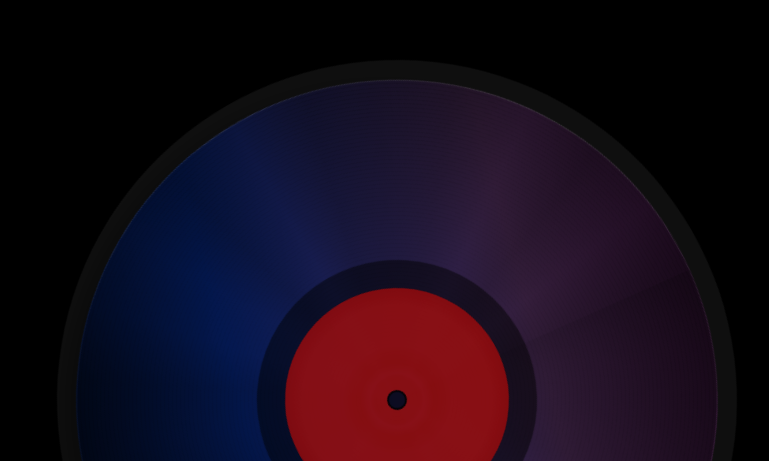
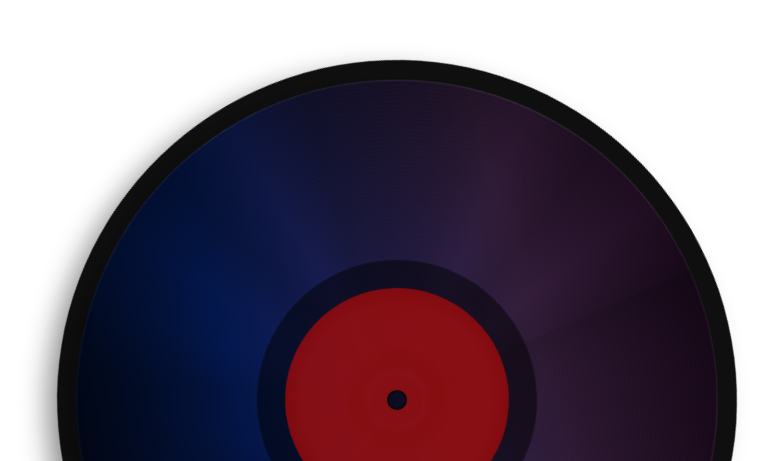
Before and after one commit to aj300542/music, a plain HTML site: page 1888_record.html in a window 1280 px wide. Shown: the top 461 px of the page, without its empty margins (243-1012 px from the left). Drawn offline with Linux system fonts and the light colour scheme.

Commit message:
Update 1888_record.html

```diff
--- a/1888_record.html
+++ b/1888_record.html
@@ -26,7 +26,7 @@
             align-items: center;
             min-height: 100vh;
             margin: 0;
-            background-color: #000000;
+            background-color: transparent;
         }
 
         .vinyl-record {
```
